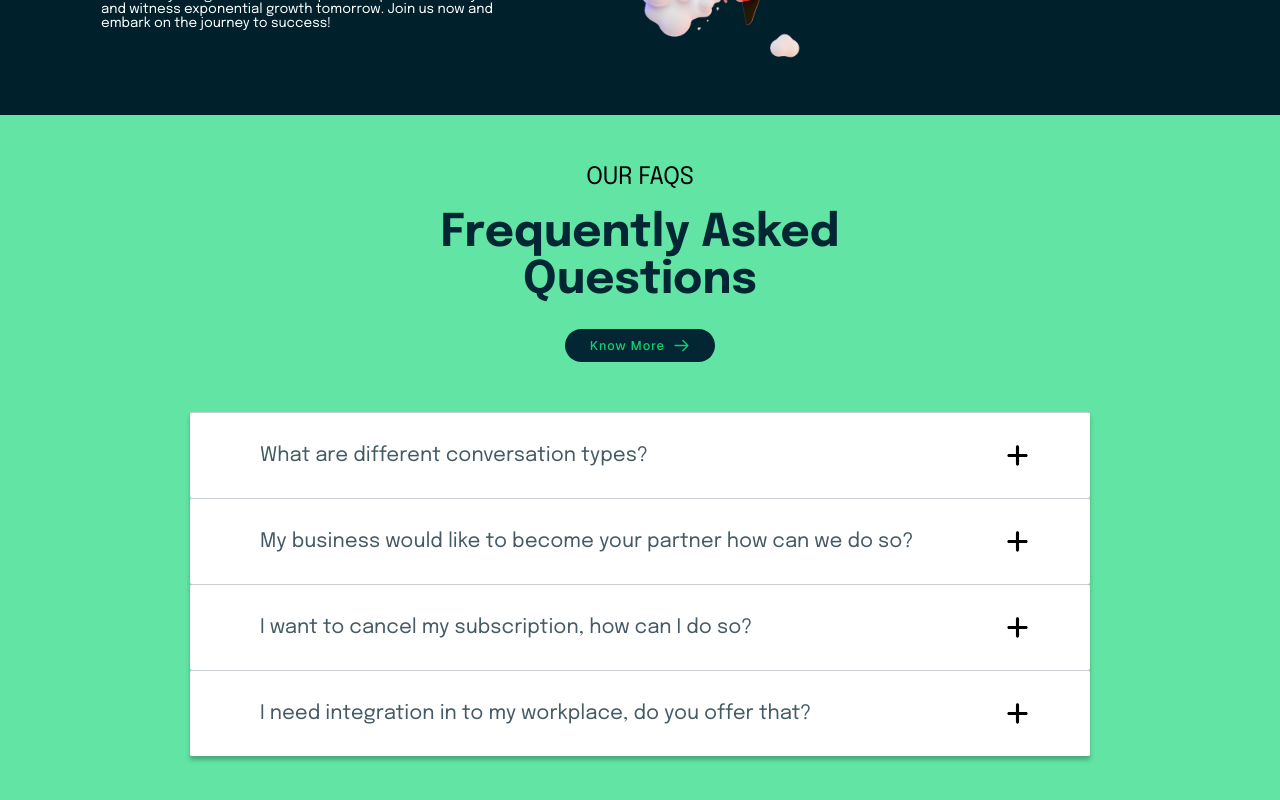
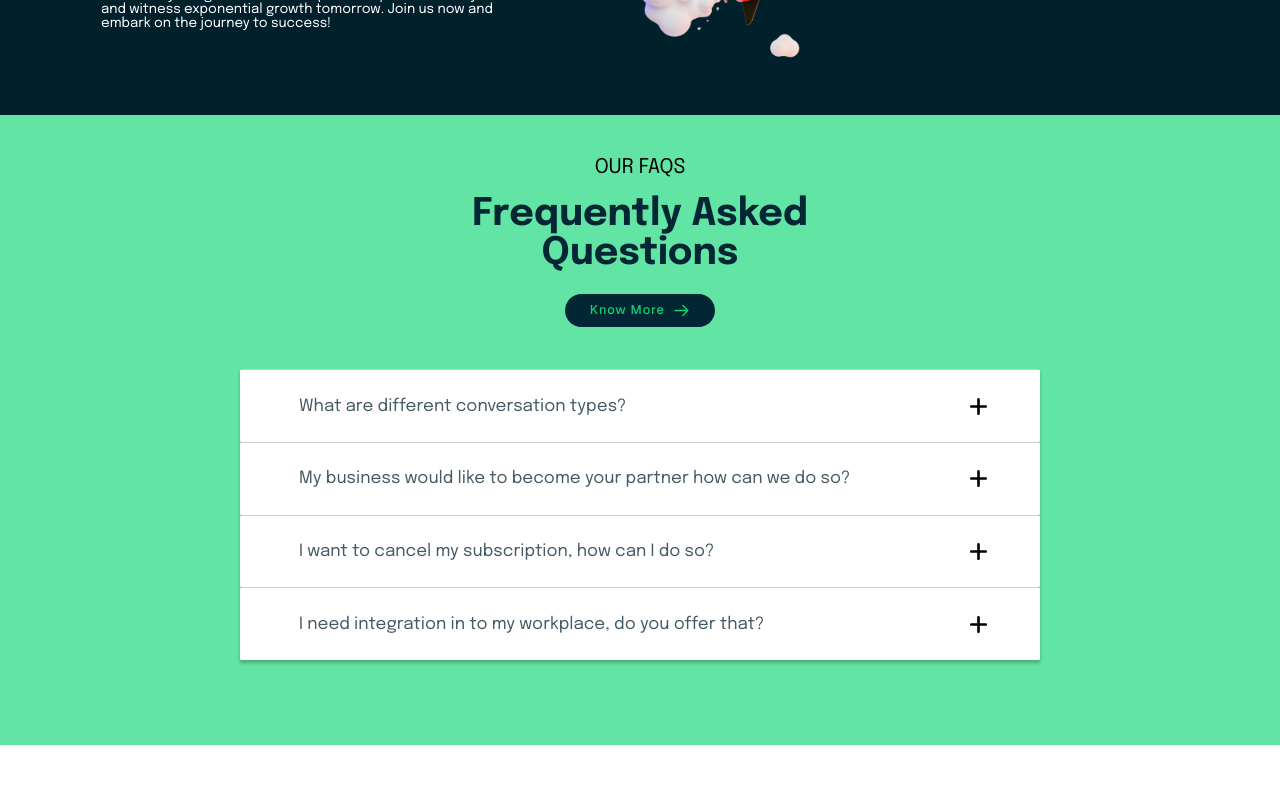
Before and after one commit to Aditya-0712/Reybot, a React (Create React App) app: page / in a window 1280 px wide. Shown: the part 3962-4762 px from the top of the page. After the commit the page ends 4707 px from the top, so only its background shows below. Built offline with nearby package versions, Linux system fonts and the light colour scheme.

Commit message:
section9 px to vw

```diff
--- a/src/Landing Page/components/section9/faq.css
+++ b/src/Landing Page/components/section9/faq.css
@@ -1,9 +1,9 @@
 .faq{
     display: flex;
     flex-direction: column;
-    margin:50px auto 70px auto;
-    width:900px;
-    box-shadow: 0px 4px 4px 0px #00000040;
+    margin:3.29vw auto 6.61vw auto;
+    width:62.5vw;
+    box-shadow: 0px 0.26vw 0.26vw 0px #00000040;
 }
 
 .faqcard{
@@ -12,9 +12,9 @@
     width:100%;
     margin:0;
     background-color: white;
-    padding: 20px 0;
-    border-radius: 2px;
-    border-top: 0.8px solid #455A644D
+    padding: 1.32vw 0;
+    border-radius: 0.13vw;
+    border-top: 0.05vw solid #455A644D;
 }
 
 .faqcard .front{
@@ -24,29 +24,31 @@
 }
 
 .faqcard .front p{
-    font:20px epilogue-reg;
-    margin:auto 0 auto 70px;
+    font:1.32vw epilogue-reg;
+    margin:auto 0 auto 4.61vw;
     color:#455A64;
-    max-width: 660px;
-    line-height: 30px;
+    max-width: 44vw;
+    line-height: 1.97vw;
 }
 
 .faqcard .front img{
-    width: 25px;
-    height: 25px;
-    margin:auto 50px auto auto;
-    padding:10px;
-    border-radius: 50px;
+    width: 1.64vw;
+    height: 1.64vw;
+    margin:auto 3.29vw auto auto;
+    padding:0.66vw;
+    border-radius: 50%;
     cursor: pointer;
 }
 
-.faqcard .front img:hover{background-color: rgba(0, 0, 0, 0.1);}
+.faqcard .front img:hover{
+    background-color: rgba(0, 0, 0, 0.1);
+}
 
 .faqcard .content{
-    max-width: 750px;
-    margin:20px auto 0 70px;
-    font:17px epilogue-reg;
+    max-width: 49.34vw;
+    margin:1.32vw auto 0 4.61vw;
+    font:1.12vw epilogue-reg;
     color: #455A64;
-    line-height: 22px;
-    padding-bottom: 20px;
+    line-height: 1.45vw;
+    padding-bottom: 1.32vw;
 }
--- a/src/Landing Page/components/section9/section9.css
+++ b/src/Landing Page/components/section9/section9.css
@@ -8,15 +8,15 @@
 }
 
 .section9 .heading{
-    font:24px epilogue-reg;
+    font:1.58vw epilogue-reg;
     color:black;
-    margin:50px auto 0 auto;
+    margin:3.29vw auto 0 auto;
 }
 
 .section9 .title{
-    font:45px epilogue-bold;
+    font:2.96vw epilogue-bold;
     color:#022634;
-    margin:20px auto 0 auto;
+    margin:1.32vw auto 0 auto;
     text-align: center;
 }
 
@@ -25,7 +25,7 @@
     background-color:#022634;
     padding:0.66vw 1.97vw;
     border-radius: 20px;
-    margin:25px auto 0 auto;
+    margin:1.64vw auto 0 auto;
 }
 
 .section9 .link:hover{
```
